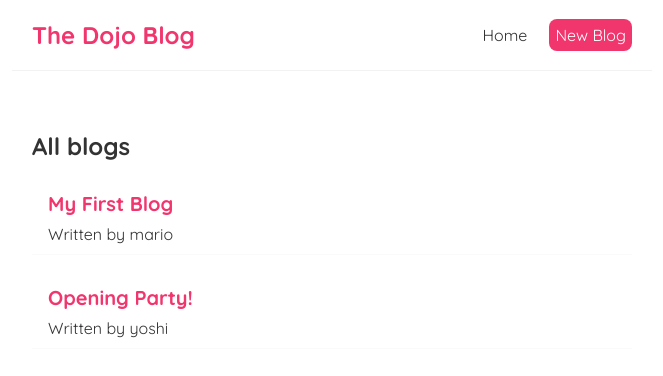
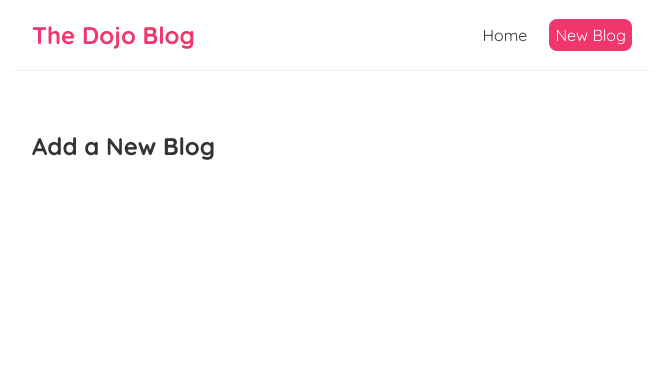
Before and after one commit to dennisliang01/react-tutorial, a React (Create React App) app: page /create in a window 1280 px wide. Shown: the top 376 px of the page, without its empty margins (308-971 px from the left). Built offline with nearby package versions, Linux system fonts and the light colour scheme; data requests are answered from the project's data file.

Commit message:
lesson 22
switch components

```diff
--- a/src/App.js
+++ b/src/App.js
@@ -1,6 +1,7 @@
 import Navbar from './Navbar';
 import Home from './Home';
 import { BrowserRouter as Router, Route, Switch } from 'react-router-dom';
+import Create from './Create';
 
 // JSX Template
 function App() {
@@ -11,8 +12,11 @@
         <Navbar></Navbar>
         <div className="content">
           <Switch>
-            <Route path="/">
+            <Route exact path="/">
               <Home></Home>
+            </Route>
+            <Route path="/create">
+              <Create></Create>
             </Route>
           </Switch>
         </div>
--- /dev/null
+++ b/src/Create.js
@@ -0,0 +1,9 @@
+const Create = () => {
+    return (
+        <div className="create">
+            <h2>Add a New Blog</h2>
+        </div>
+    )
+}
+
+export default Create;
```
